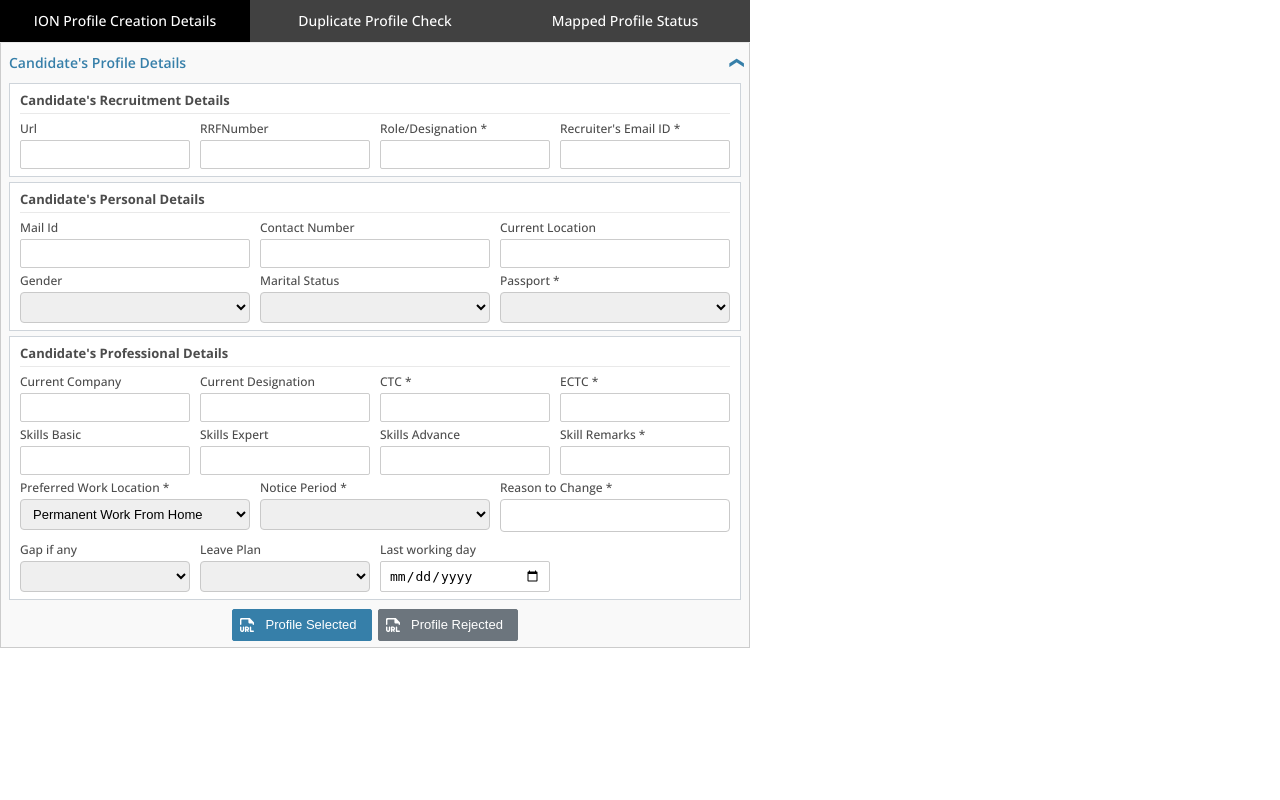
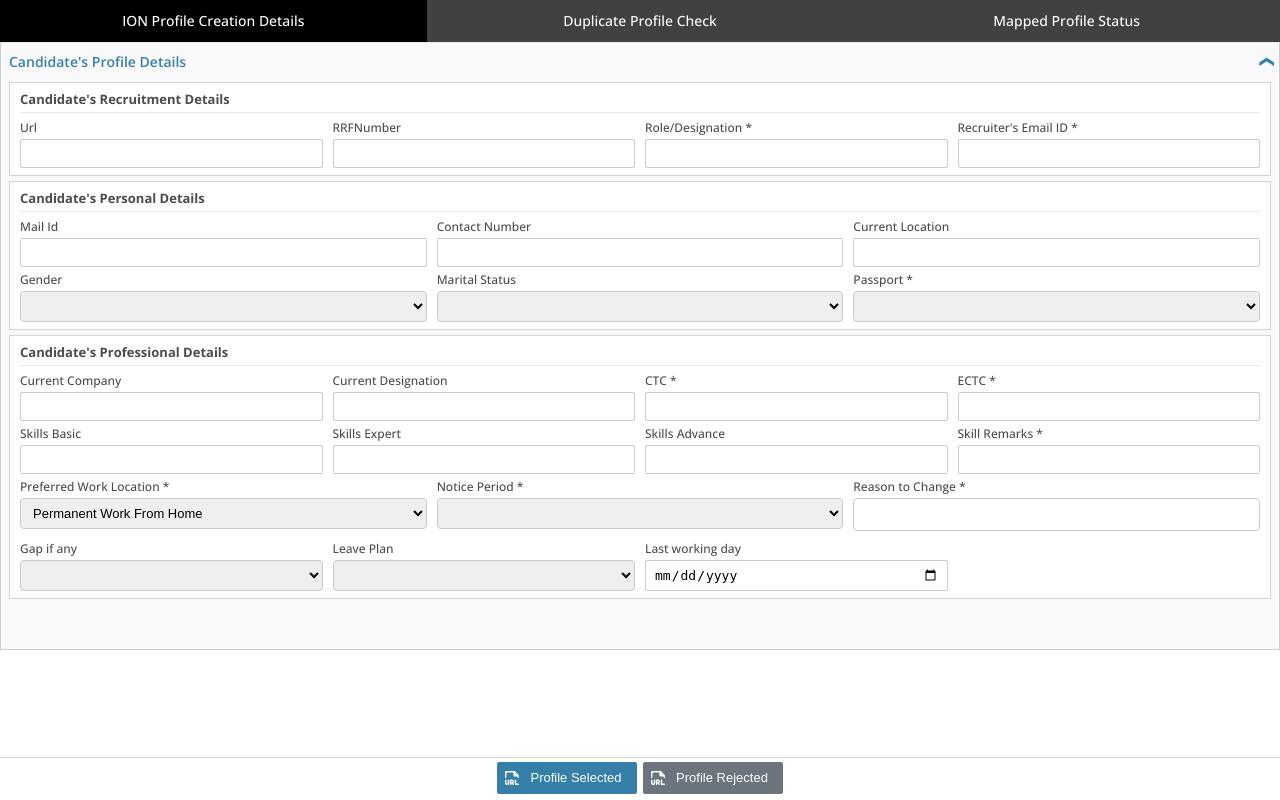
Before and after one commit to Hirenhg/ION-URL, a Flask app: page / in a window 1280 px wide. Run offline with Flask 3, Linux system fonts and the light colour scheme; lists and menus that the app fills with data are empty.

Commit message:
Header and footer fixed in top bottom and url change in server

```diff
--- a/SERVER/popup.js
+++ b/SERVER/popup.js
@@ -1,7 +1,7 @@
 $(document).ready(function () {
     chrome?.tabs?.query({ currentWindow: true, active: true }, function (tabs) {
         var tabURL = tabs[0].url;
-        var iframeSrc = "http://10.227.254.169:5000?tabUrl=" + encodeURIComponent(tabURL);
+        var iframeSrc = "http://192.168.0.49:5000?tabUrl=" + encodeURIComponent(tabURL);
         $('#myIframe').attr('src', iframeSrc);
     });
 });
--- a/static/css/style.css
+++ b/static/css/style.css
@@ -20,7 +20,7 @@ body::-webkit-scrollbar-thumb:hover {
 
 body.get-location-body {
   font-family: "Open Sans", sans-serif;
-  background: #fff;
+  background: transparent;
   margin: 0;
 }
 
@@ -29,10 +29,11 @@ body.get-location-body {
 }
 
 .formdesign {
-  width: 750px;
-  max-width: 750px;
+  width: 100%;
+  max-width: 100%;
   background: #f9f9f9;
   border-radius: 5px;
+  padding-top:42px;
 }
 
 .tabbar-row {
@@ -41,6 +42,10 @@ body.get-location-body {
   grid-template-columns: 1fr 1fr 1fr;
   border-bottom: 1px solid #e9e9e9;
   background: #f6f6f6;
+  position: fixed;
+  z-index: 9;
+  width: 100%;
+  top:0;
 }
 
 .tablink {
@@ -105,7 +110,6 @@ body.get-location-body {
   max-height: 0;
   transition: all 0.02s;
 }
-
 .accordion #candidate-tab:checked ~ .accordion-content,
 .accordion #duplicate-tab:checked ~ .accordion-content {
   max-height: 100%;
@@ -145,7 +149,18 @@ body.get-location-body {
   grid-template-columns: 1fr 1fr 1fr 1fr;
   grid-column-gap: 10px;
 }
-
+.accordion #candidate-tab:checked ~ .accordion-content .btns{
+  position: fixed;
+  bottom:0;
+  left:0;
+  width: 100%;
+  background-color: #ffffff;
+  border-top: 1px solid #ced4da;
+  z-index: 9;
+}
+.form{
+  padding-bottom: 45px;
+}
 .btns {
   text-align: center;
   padding: 4px 0 6px;
@@ -229,7 +244,6 @@ body.get-location-body {
   margin-top: 19px;
   max-width: 90px;
 }
-
 .formdesign .form-group {
   margin: 2px 0;
 }
```
